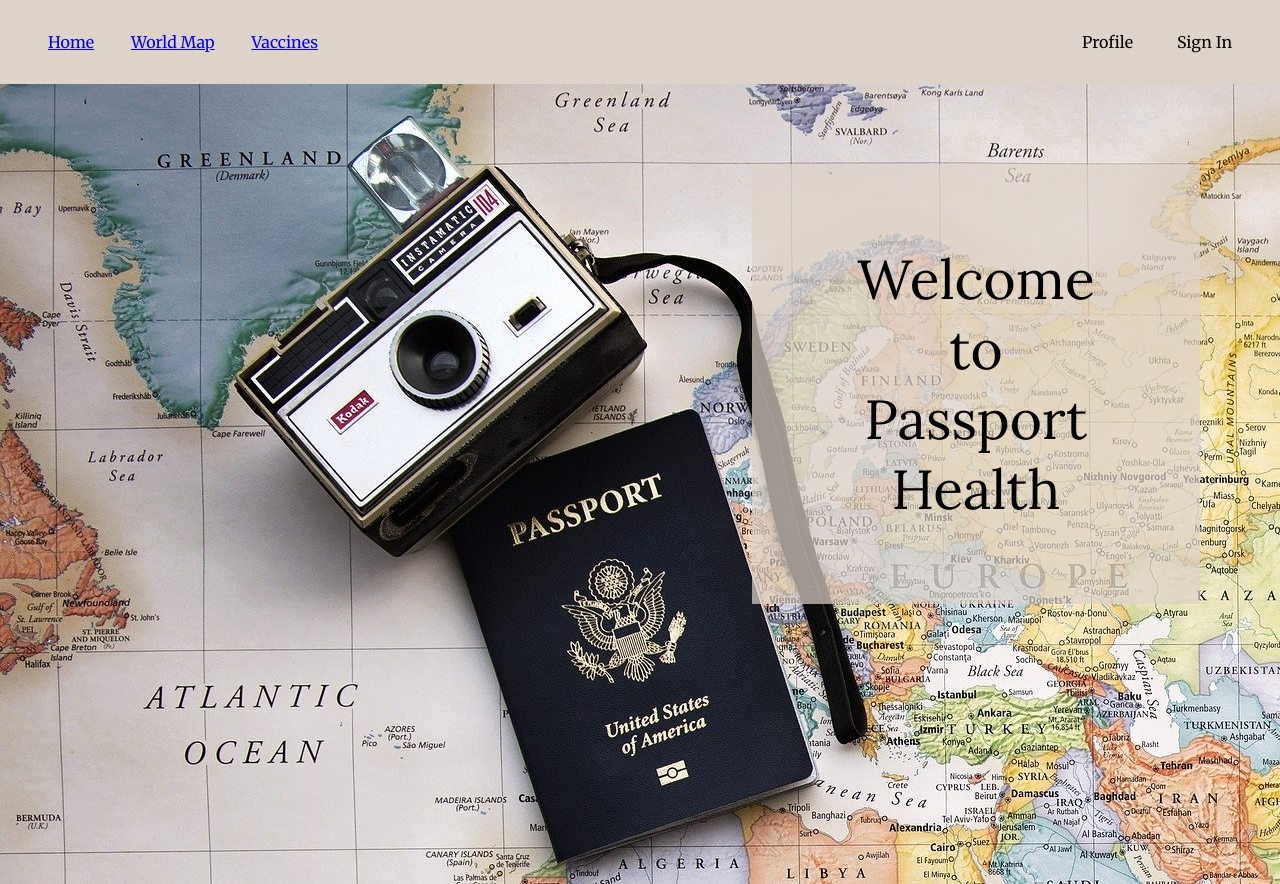
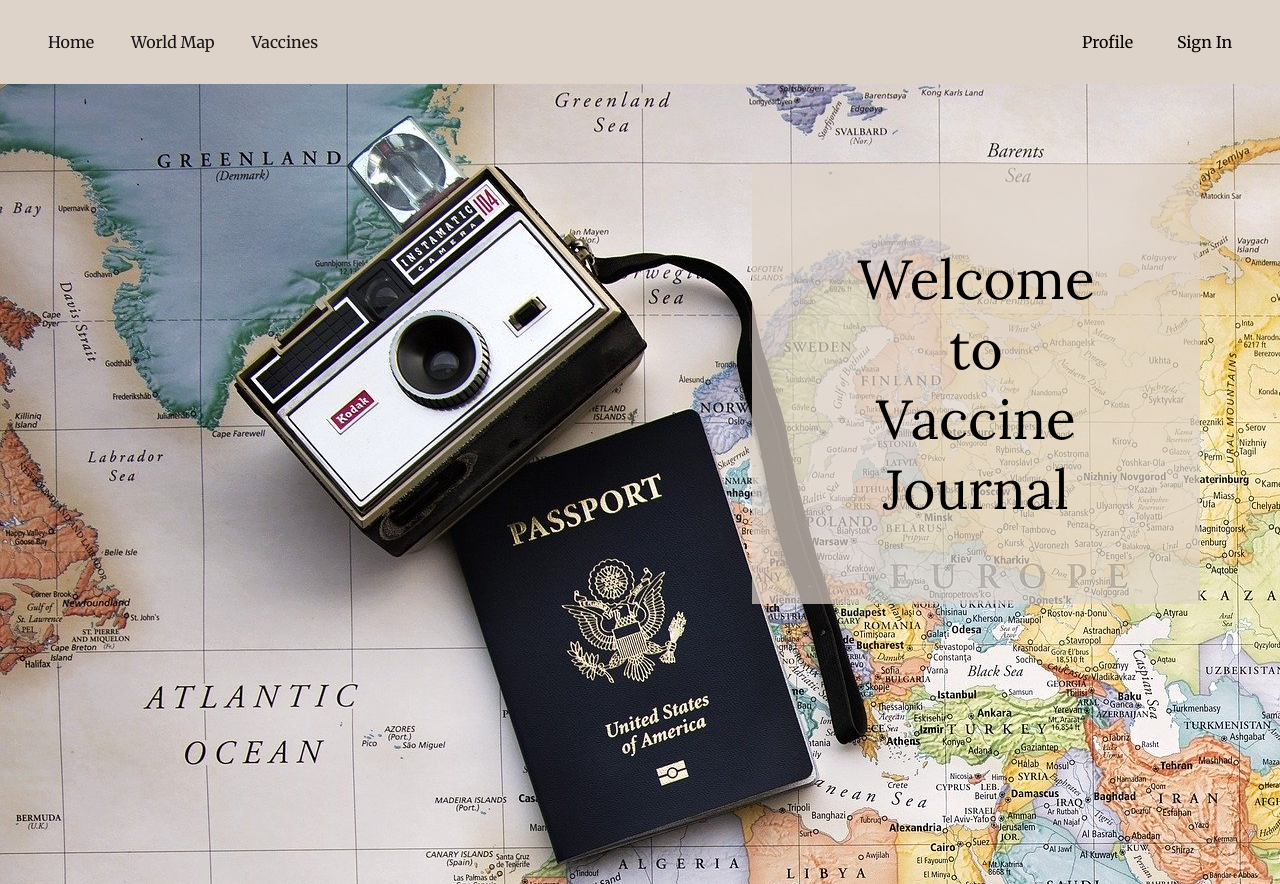
Before and after one commit to Lizzy-T/Vaccine-Tracker-Front, a React (Create React App) app: page / in a window 1280 px wide. Built offline with nearby package versions, Linux system fonts and the light colour scheme; no server answers.

Commit message:
links styled, padding changed in vaccine list

```diff
--- a/public/index.html
+++ b/public/index.html
@@ -24,7 +24,7 @@
       work correctly both with client-side routing and a non-root public URL.
       Learn how to configure a non-root public URL by running `npm run build`.
     -->
-    <title>Passport to Health</title>
+    <title>Vaccine Journal</title>
   </head>
   <body>
     <noscript>You need to enable JavaScript to run this app.</noscript>
--- a/src/components/Home.js
+++ b/src/components/Home.js
@@ -8,7 +8,7 @@
             <div className='welcome-message'>
                 <h1>Welcome</h1>
                 <h1>to</h1>
-                <h1>Passport Health</h1>
+                <h1>Vaccine Journal</h1>
             </div>
         </div>
     )
--- a/src/components/VaccineList.js
+++ b/src/components/VaccineList.js
@@ -21,8 +21,14 @@
             </ul>
             <div className='sources'>
                 <h4>Sources:</h4>
-                <a href='https://www.who.int/topics/vaccines/en/'>World Health Organization</a>
-                <a href='https://www.passporthealthusa.com/vaccinations/'>Passport Health</a>
+                <a href='https://www.who.int/topics/vaccines/en/'
+                    target="_blank"
+                    rel="noopener noreferrer"
+                    >World Health Organization</a>
+                <a href='https://www.passporthealthusa.com/vaccinations/'
+                    target="_blank"
+                    rel="noopener noreferrer"
+                    >Passport Health</a>
             </div>
         </div>
     )
--- a/src/stylesheets/components/VaccineList.scss
+++ b/src/stylesheets/components/VaccineList.scss
@@ -2,13 +2,14 @@
 
 .vaccine-card-container {
     background-color: $accent6;
-    padding: 50px 115px;
+    padding: 38.5px 155px;
 }
 
 .vaccine-card-container h2 {
     border-bottom: 3px solid black;
     padding-bottom: 5px;
     margin-bottom: 25px;
+    padding-left: 15px;
 }
 
 .sources {
@@ -18,3 +19,7 @@
     align-content: center;
     text-align: center;
 }
+
+.sources h4 {
+    margin-bottom: 5px;
+}
--- a/src/stylesheets/components/VaccineListing.scss
+++ b/src/stylesheets/components/VaccineListing.scss
@@ -1,7 +1,12 @@
 .vaccine-card {
     margin-bottom: 25px;
+    padding-left: 15px;
 }
 
 .vaccine-card h3 {
     margin-bottom: 5px;
 }
+
+.vaccine-card p {
+    padding-left: 20px;
+}
--- a/src/stylesheets/main.scss
+++ b/src/stylesheets/main.scss
@@ -24,3 +24,16 @@
 p {
     font-size: $small;
 }
+
+a {
+    text-decoration: none;
+    color: $dark1;
+}
+
+a:hover {
+    color: $dark3;
+}
+
+a:active {
+    color: $accent1;
+}
```
